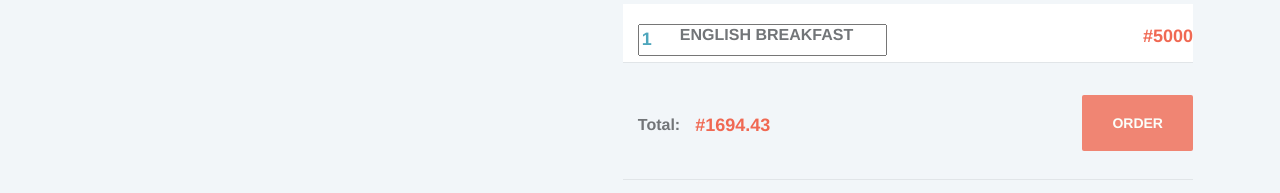
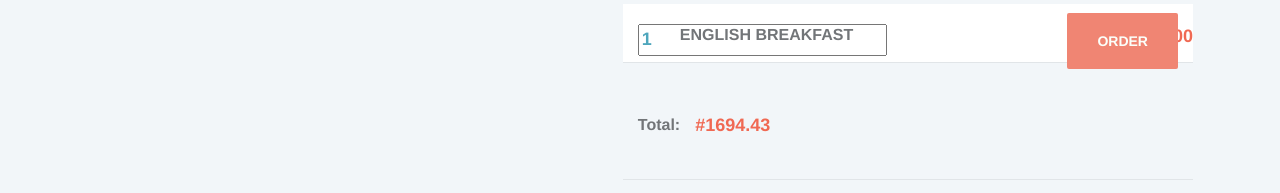
Before and after one commit to thewebguyy/55, a plain HTML site: page order.html in a window 1280 px wide. Shown: the part 306-499 px from the top of the page. Drawn offline with nearby package versions, Linux system fonts and the light colour scheme; files whose address does not match are found by name.

Commit message:
Update custom.css

```diff
--- a/scss/custom.css
+++ b/scss/custom.css
@@ -428,3 +428,9 @@ a:hover {
 	}
 
 }
+
+.order {
+  position: absolute;
+  top: 15px;
+  right: 15px;
+}
```
